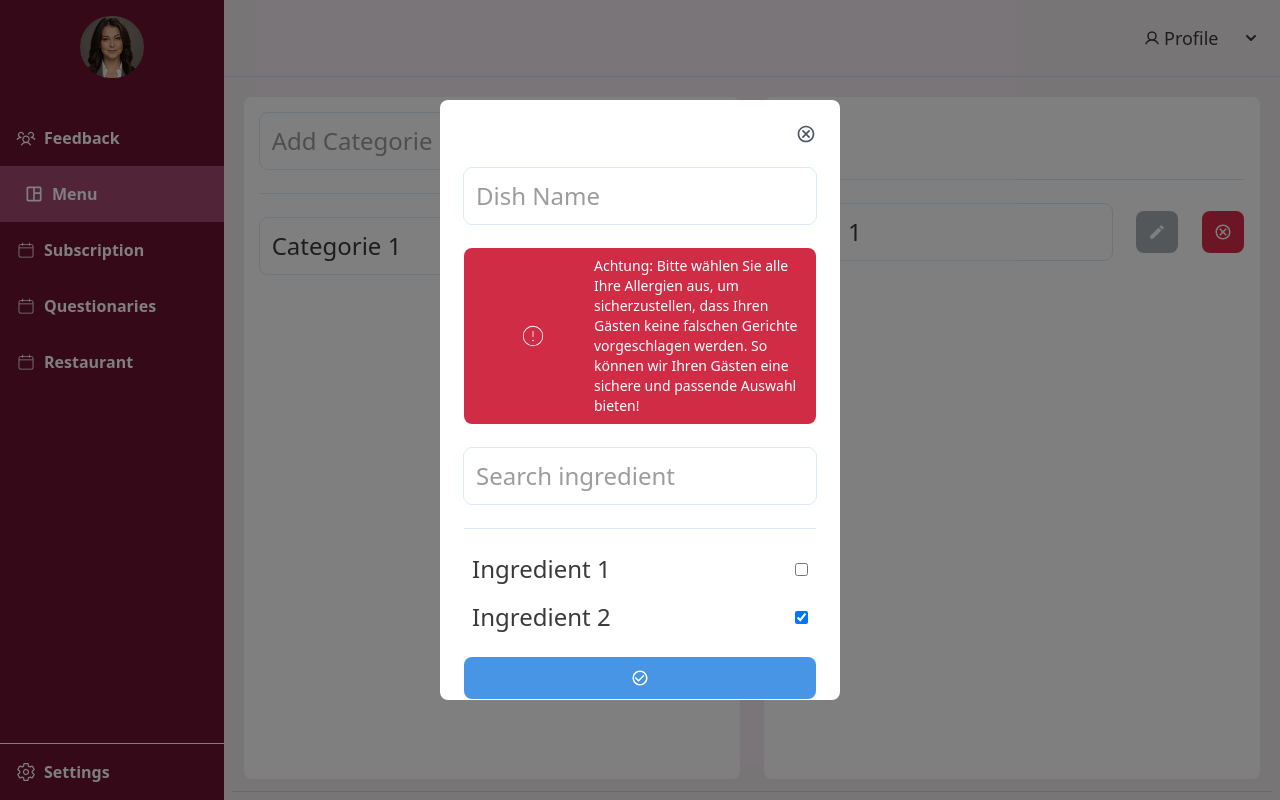
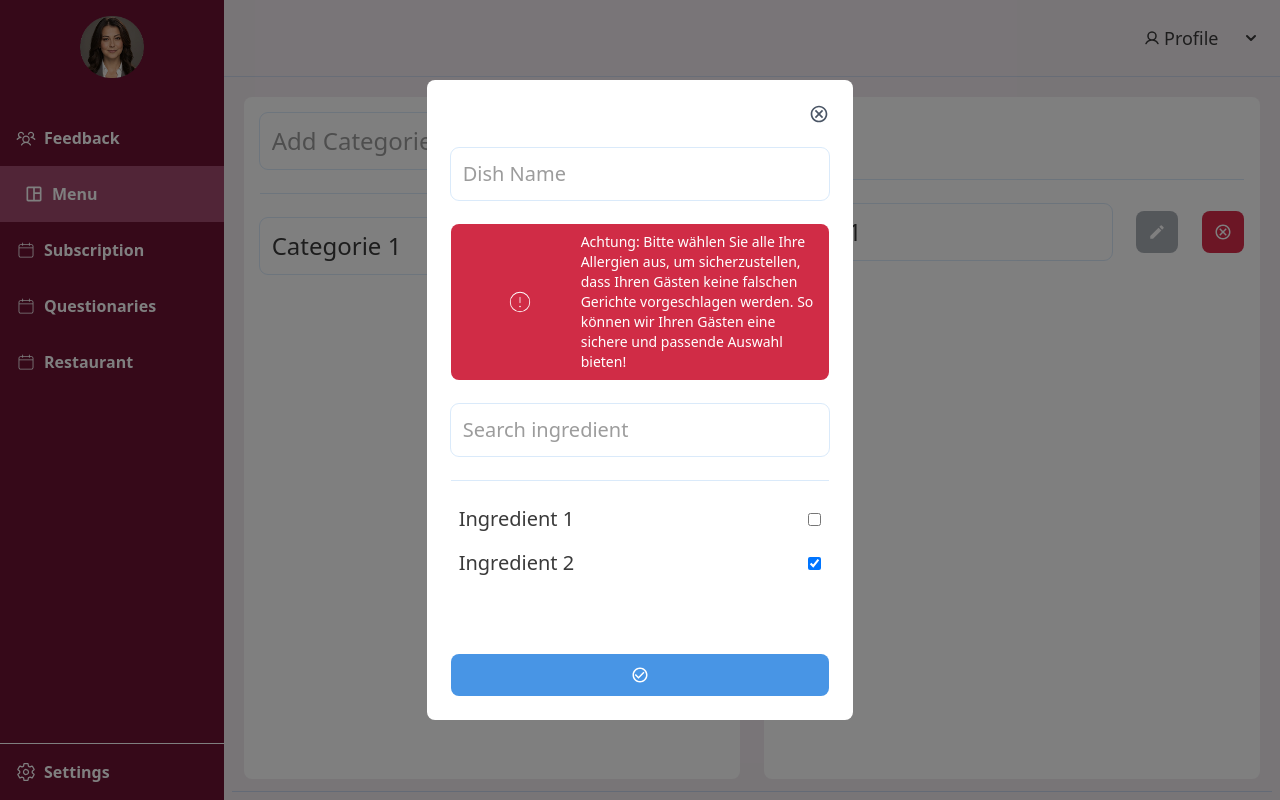
Before and after one commit to PeaceOloruntoba/nikita, a React (Vite) app: page /menu in a window 1280 px wide. Both pictures are taken after a click on the button 800 px from the left and 134 px from the top of the page. Built offline with nearby package versions, Linux system fonts and the light colour scheme.

Commit message:
Update Menu.jsx

```diff
--- a/src/components/Menu.jsx
+++ b/src/components/Menu.jsx
@@ -81,7 +81,7 @@ export function DishCategory() {
 export function AddDishCategory({ onClose }) {
   return (
     <div className="fixed inset-0 flex items-center justify-center bg-black/50">
-      <div className="bg-white rounded-lg p-6 text-2xl flex flex-col gap-6 w-[400px] h-[600px]">
+      <div className="bg-white rounded-lg p-6 text-xl flex flex-col gap-6 w-1/3 h-4/5">
         <button onClick={onClose} className="self-end text-gray-600">
           <MdOutlineCancel size={20} />
         </button>
@@ -132,7 +132,7 @@ export function AddDishCategory({ onClose }) {
 export function EditDishCategory({ onClose }) {
   return (
     <div className="fixed inset-0 flex items-center justify-center bg-black/50">
-      <div className="bg-white rounded-lg p-6 text-2xl flex flex-col gap-6 w-[400px] h-[600px]">
+      <div className="bg-white rounded-lg p-6 text-2xl flex flex-col gap-6 w-1/3 h-4/5">
         <button onClick={onClose} className="self-end text-gray-600">
           <MdOutlineCancel size={24} />
         </button>
```
